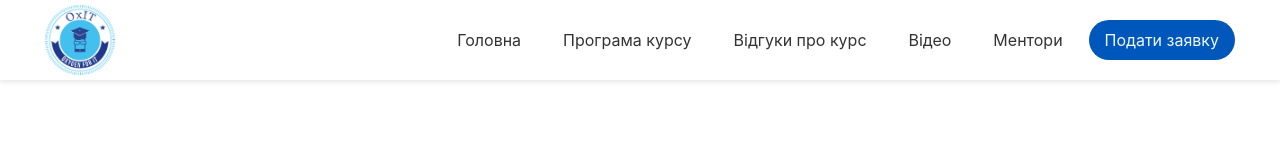
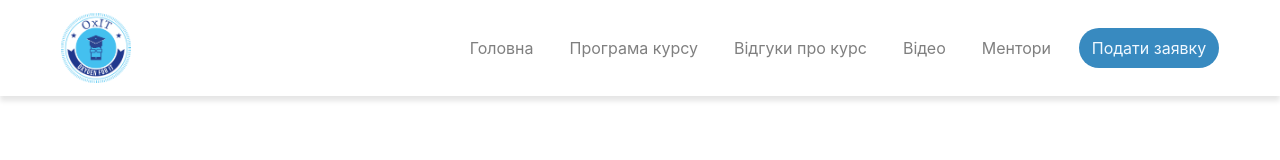
Before and after one commit to garciaqueen/internet_devels_layout_mariia, a website: page index.html in a window 1280 px wide. Drawn offline with nearby package versions, Linux system fonts and the light colour scheme; files that its build step writes are made by us from their sources.

Commit message:
Header complete. Base structure in README file started.

```diff
--- a/index.html
+++ b/index.html
@@ -12,22 +12,45 @@
 
   </head>
   <body>
+    <div class="wrapper">
       <header class="header">
         <div class="container">
-        <a class="logo-pic" href="#">
-          <img src="img/logo_Oxit.png" alt="Logo">
+          <nav class="navbar navbar-expand-lg navbar-light">
+            <a class="navbar-brand d-flex align-items-center" href="/">
+              <img src="img/logo_Oxit.png" width="70" height="70" alt="Logo">
             </a>
-        <nav class="main-menu">
-          <ul class="menu-list">
-            <li><a href="#" class="nav-link">Головна</a></li>
-            <li><a href="#" class="nav-link">Програма курсу</a></li>
-            <li><a href="#" class="nav-link">Відгуки про курс</a></li>
-            <li><a href="#" class="nav-link">Відео</a></li>
-            <li><a href="#" class="nav-link">Ментори</a></li>
-            <li class="btn-app"><a href="#" class="nav-link">Подати заявку</a></li>
+            <button class="navbar-toggler" type="button" data-toggle="collapse" data-target="#navbarNav"
+                    aria-controls="navbarNav" aria-expanded="false" aria-label="Toggle navigation">
+              <span class="navbar-toggler-icon"></span>
+            </button>
+            <div class="collapse navbar-collapse justify-content-end" id="navbarNav">
+              <ul class="navbar-nav ms-auto">
+                <li class="nav-item">
+                  <a href="#" class="nav-link">Головна</a>
+                </li>
+                <li class="nav-item">
+                  <a href="#" class="nav-link">Програма курсу</a>
+                </li>
+                <li class="nav-item">
+                  <a href="#" class="nav-link">Відгуки про курс</a>
+                </li>
+                <li class="nav-item">
+                  <a href="#" class="nav-link">Відео</a>
+                </li>
+                <li class="nav-item">
+                  <a href="#" class="nav-link">Ментори</a>
+                </li>
+                <li class="nav-item">
+                  <a href="#" class="nav-link btn-app">Подати заявку</a>
+                </li>
               </ul>
+            </div>
           </nav>
         </div>
       </header>
+    </div>
+    <script src="https://code.jquery.com/jquery-3.3.1.slim.min.js" integrity="sha384-q8i/X+965DzO0rT7abK41JStQIAqVgRVzpbzo5smXKp4YfRvH+8abtTE1Pi6jizo" crossorigin="anonymous"></script>
+    <script src="https://cdn.jsdelivr.net/npm/popper.js@1.14.3/dist/umd/popper.min.js" integrity="sha384-ZMP7rVo3mIykV+2+9J3UJ46jBk0WLaUAdn689aCwoqbBJiSnjAK/l8WvCWPIPm49" crossorigin="anonymous"></script>
+    <script src="https://cdn.jsdelivr.net/npm/bootstrap@4.1.3/dist/js/bootstrap.min.js" integrity="sha384-ChfqqxuZUCnJSK3+MXmPNIyE6ZbWh2IMqE241rYiqJxyMiZ6OW/JmZQ5stwEULTy" crossorigin="anonymous"></script>
   </body>
 </html>
--- a/scss/style.scss
+++ b/scss/style.scss
@@ -4,52 +4,63 @@ body {
   font-family: 'Open Sans', sans-serif;
   font-size: 16px;
   margin: 0;
+  width: 100%;
+}
+.wrapper {
+  padding-top: 110px;
+}
+.header {
+  background-color: white;
+  box-shadow: 0 5px 5px rgba(0,0,0,0.1);
+  top: 0;
+  z-index: 1000;
+  width: 100%;
+  position: fixed;
+}
+.navbar {
+  background-color: transparent !important;
+  box-shadow: none;
+}
+.wrapper .container {
+  max-width: 1220px !important;
+  padding-left: 15px !important;
+  padding-right: 15px !important;
+}
+.btn-app {
+  background-color: rgb(56, 138, 192);
+  border-radius: 25px;
+  padding: 8px 20px;
+  color: aliceblue !important;
+  text-align: center;
+  transition: background-color 0.3s;
+  width: 140px;
+
+  &:hover {
+    background-color: rgb(0, 70, 150);
+    color: white !important;
+    text-decoration: none;
+  }
 }
 
-.header {
-  position: sticky;
-  top: 0;
-  background-color: white;
-  box-shadow: 0 2px 5px rgba(0,0,0,0.1);
-  z-index: 1000;
-
-  .container {
-    max-width: 1220px;
-    padding: 0 15px;
-    margin: 0 auto;
-    display: flex;
-    justify-content: space-between;
+.navbar-nav {
+  gap: 20px;
+}
+@media only screen and (max-width: 728px) {
+  .navbar-collapse {
+    justify-content: center !important;
+  }
+  .navbar-nav {
+    flex-direction: column;
     align-items: center;
-    height: 80px;
+    text-align: center;
+    gap: 5px;
   }
 
-  .logo-pic img {
-    width: 70px;
-    height: 70px;
-    display: block;
+}
+
+@media only screen and (max-width: 981px) {
+  .navbar-nav {
+    gap: 5px;
   }
 
-  .main-menu {
-    .menu-list {
-      display: flex;
-      gap: 10px;
-      list-style: none;
-      margin: 0;
-      padding: 0;
-      .btn-app {
-        background-color: rgb(0, 87, 187);
-        border-radius: 25px;
-        a {
-          color: aliceblue;
-        }
-      }
-      .nav-link {
-        text-decoration: none;
-        color: $main-color;
-        font-weight: 400;
-        transition: color 0.2s ease;
-
-      }
-    }
-  }
 }
```
Also changed, not shown: README.md. Lines whose indentation alone changed are shown as unchanged.
